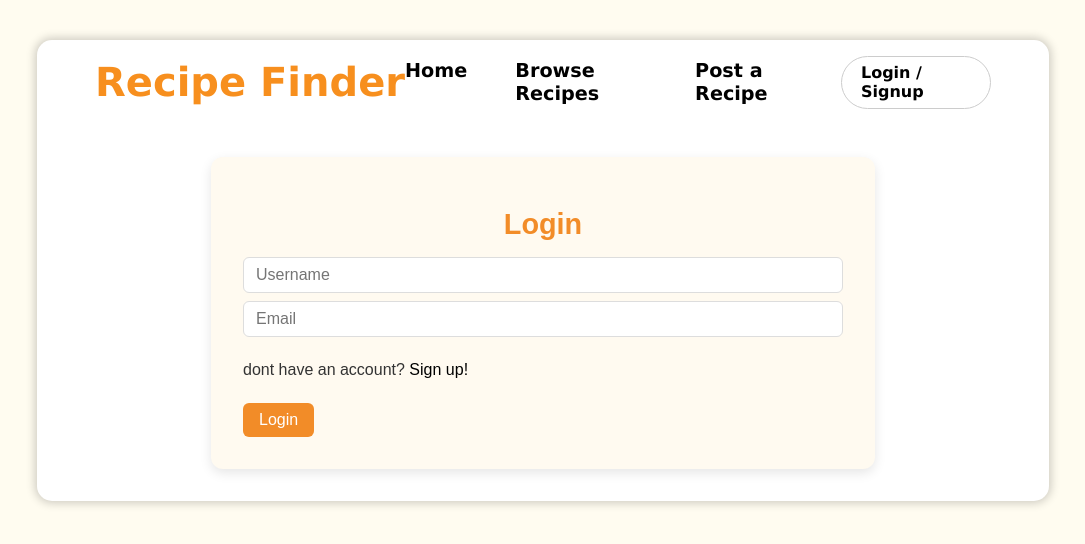
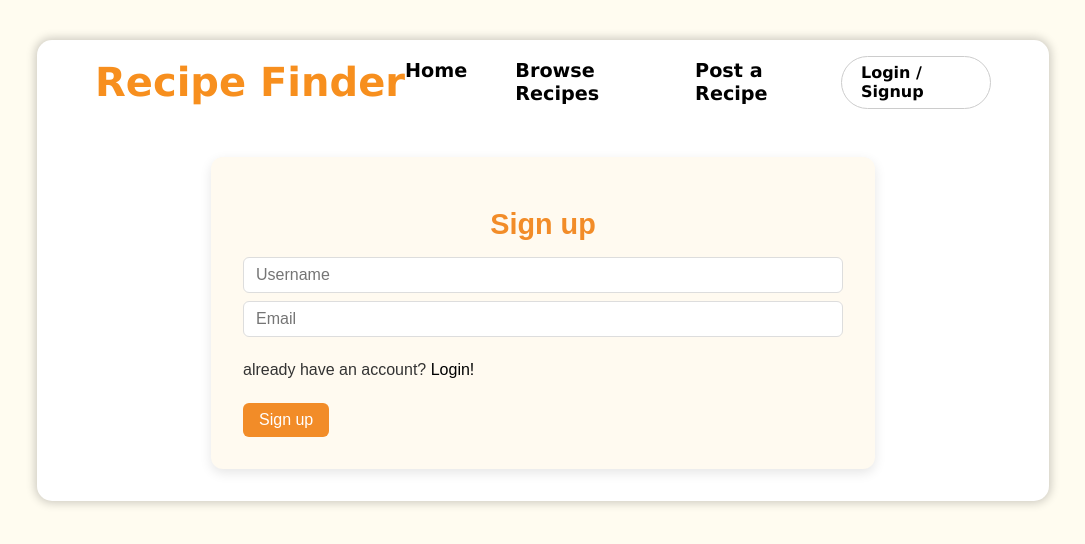
Before and after one commit to ChaseTeague1/recipefinder, a React (Create React App) app: page /login in a window 1280 px wide. Shown: the top 544 px of the page, without its empty margins (97-1182 px from the left). Built offline with nearby package versions, Linux system fonts and the light colour scheme; no server answers.

Commit message:
added the signup feature for new user to be able to create an account, now needs login functionality

```diff
--- a/src/App.js
+++ b/src/App.js
@@ -10,6 +10,7 @@ import RecipeDetailPage from "./pages/RecipeDetailPage";
 
 function App() {
     const [recipes, setRecipes] = useState([])
+    const [users, setUsers] = useState([])
 
     useEffect(() => {
         fetch('/recipes')
@@ -17,9 +18,18 @@ function App() {
         .then(data => setRecipes(data))
     },[])
 
+    useEffect(() => {
+      fetch('/users')
+      .then(res => res.json())
+      .then(data => setUsers(data))
+    }, [])
 
     function onRecipeSubmit(newRecipe){
       setRecipes([...recipes, newRecipe])
+    }
+
+    function onUserSubmit(newUser){
+      setUsers([...users, newUser])
     }
 
     function deleteRecipe(id){
@@ -41,7 +51,7 @@ function App() {
         <Route path="/" element={<Home recipes={recipes}/>} />
         <Route path="/browse" element={<BrowseRecipe handleDelete={deleteRecipe} recipes={recipes}/>} />
         <Route path="/post" element={<PostRecipe onRecipeSubmit={onRecipeSubmit}/>} />
-        <Route path="/login" element={<LoginSignup />} />
+        <Route path="/login" element={<LoginSignup onUserSubmit={onUserSubmit}/>} />
         {/* Optional 404 page */}
         <Route path="*" element={<h1>404 Page Not Found</h1>} />
         <Route path="/recipes/:id" element= {<RecipeDetailPage recipes={recipes}/>} />
--- a/src/pages/LoginSignup.js
+++ b/src/pages/LoginSignup.js
@@ -1,17 +1,66 @@
-import React from "react";
+import { useFormik } from "formik";
+import React, {useState} from "react";
 import { BiColor } from "react-icons/bi";
+import { useSearchParams } from "react-router-dom";
 
 
-function LoginSignup(){
+function LoginSignup({onUserSubmit}){
+    const [alert, setAlert] = useState(null)
+
+    const formik = useFormik({
+        initialValues : {
+            username: '',
+            email: ''
+        },
+        onSubmit : (values, {setSubmitting, resetForm}) => {
+            fetch('/users', {
+                method: "POST",
+                headers:{
+                    'Content-Type' : 'application/json'
+                },
+                body: JSON.stringify(values)
+            })
+            .then(res => {
+                if(!res.ok) throw new Error("Failed to add user")
+                return res.json()
+            })
+            .then(data => {
+                onUserSubmit(data)
+                resetForm();
+                setAlert('User successfully added!')
+                setTimeout(() => setAlert(null), 3000)
+            })
+            .catch(err => {
+                console.log(err)
+                setAlert('Failed to add user')
+                setTimeout(() => setAlert(null), 3000)
+            })
+            .finally(() => setSubmitting(false))
+        }
+    })
+
     return (
         <div className="post-recipe-container">
-            <h1>Login</h1>
+            <form onSubmit={formik.handleSubmit}>
+                {alert && <div className="success-alert">{alert}</div>}
+            <h1>Sign up</h1>
             <div>
-                <input placeholder="Username"/>
-                <input placeholder="Email"/>
-                <p>dont have an account? <a>Sign up!</a></p>
+                <input
+                placeholder="Username"
+                value={formik.values.username}
+                onChange={formik.handleChange}
+                name="username"
+                />
+                <input
+                placeholder="Email"
+                value={formik.values.email}
+                onChange={formik.handleChange}
+                name="email"
+                />
+                <p>already have an account? <a>Login!</a></p>
             </div>
-            <button>Login</button>
+            <button type="submit" disabled={formik.isSubmitting}>Sign up</button>
+            </form>
         </div>
     )
 }
```
Also changed, not shown: 2 other files (tests, documents, lock files or other folders).
